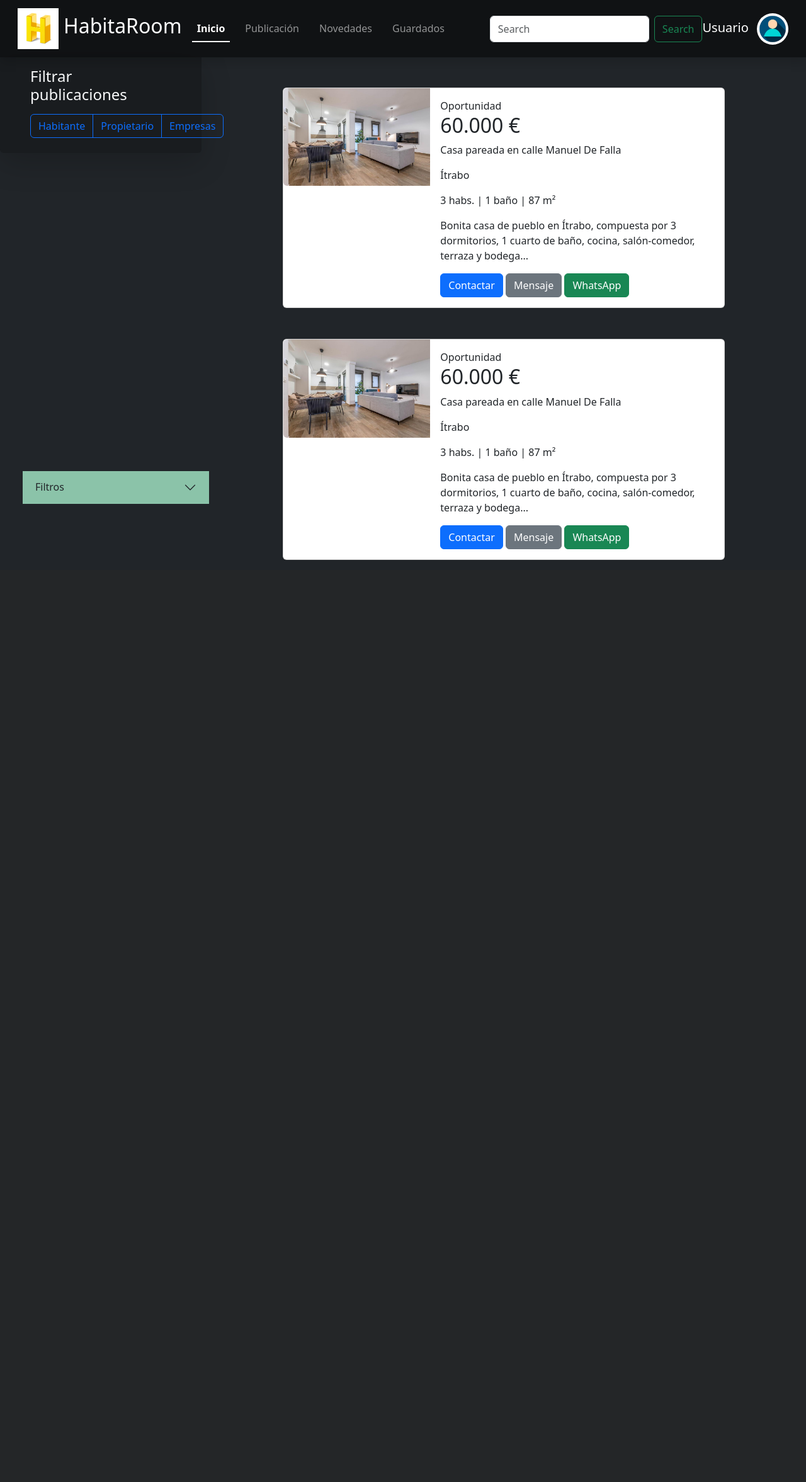
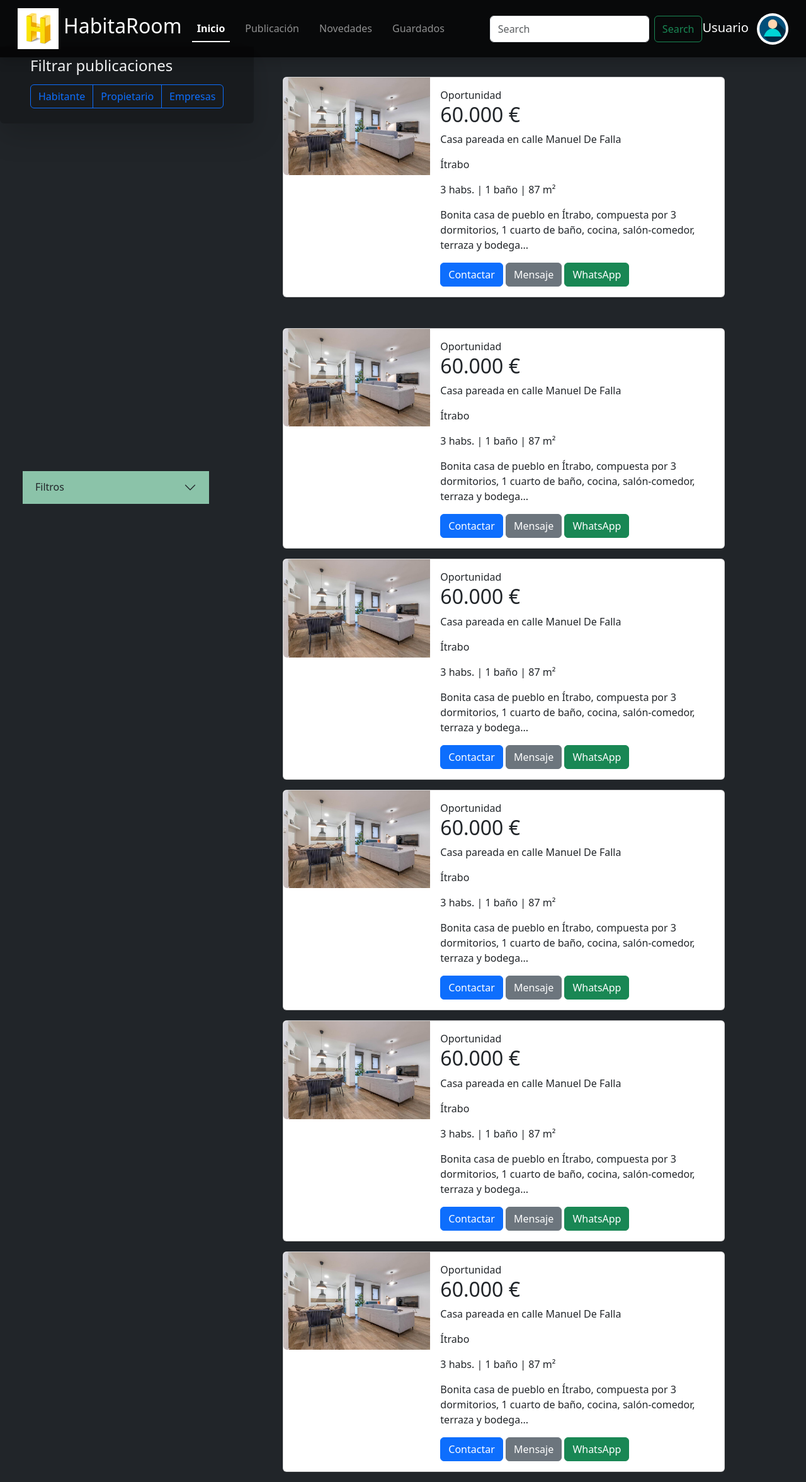
Before and after one commit to AmendanoLuis/HabitaRoom, a PHP site: page /index2.html in a window 1280 px wide. Shown: the whole page at 63% size. Before the commit the page ends 889 px from the top, so only its background shows below. Run offline with PHP 8.4, Linux system fonts and the light colour scheme.

Commit message:
Añadido posicion fixed para el menu de navegación, el contenedor de filtro por publicaciones (categoria) asi siempre seran visibles aunque bajemos en la web y bloque de espaciado sin fondo para obtener un espaciado con respecto a la parte superior de la ventana de la web.

```diff
--- a/index2.html
+++ b/index2.html
@@ -13,7 +13,7 @@
 
 <body class="bg-dark">
     <!-- Barra de Navegación -->
-    <nav class="navbar d-block navbar-dark navbar-expand-lg bg-black bg-opacity-50 shadow">
+    <nav class="navbar d-block navbar-dark navbar-expand-lg bg-black bg-opacity-75 shadow fixed-top">
 
         <div class="container-fluid">
             <a class="navbar-brand ms-auto d-flex justify-content-center align-items-center" href="#">
@@ -83,13 +83,14 @@
             </a>
         </div>
     </nav>
+    <div class="bloque-menu-nav"></div>
     <!-- Contenido -->
     <div class="container-fluid text-light">
         <div class="row">
             <div class="col-3">
 
                 <!-- Contenedor de Categoria-->
-                <div class="row mb-auto">
+                <div class="row mb-auto position-fixed">
                     <div class="container py-3 pb-4 px-5 bg-black bg-opacity-25 shadow-lg mb-5 rounded-bottom">
                         <h4 class="mb-3">Filtrar publicaciones </h4>
                         <div class="btn-group" role="group" aria-label="Basic radio toggle button group">
@@ -313,6 +314,110 @@
                             </div>
                         </div>
                     </div>
+                </div><!-- PUBLICACION 1 -->
+                <div class="card mb-3 w-75" >
+                    <div class="row g-0">
+                        <div class="col-md-4">
+                            <img src="resources/ejemploPiso1.jpg" class="img-fluid rounded-start"
+                                alt="Imagen de la propiedad">
+                        </div>
+                        <div class="col-md-8">
+                            <div class="card-body">
+                                <span class="caracPubli">Oportunidad</span>
+                                <h2 class="precioPubli">60.000 €</h2>
+                                <p class="tituloPubli">Casa pareada en calle Manuel De Falla</p>
+                                <p class="ubicacionVivPubli">Ítrabo</p>
+                                <p class="infoVivPubli">3 habs. | 1 baño | 87 m²</p>
+                                <p class="descripccionPubli">
+                                    Bonita casa de pueblo en Ítrabo, compuesta por 3 dormitorios, 1 cuarto de baño,
+                                    cocina, salón-comedor, terraza y bodega...
+                                </p>
+                                <div class="contBtnsPubli">
+                                    <button class="btnContactPubli btn btn-primary">Contactar</button>
+                                    <button class="btnMensajePubli btn btn-secondary">Mensaje</button>
+                                    <button class="btn-whatsapp-publi btn btn-success">WhatsApp</button>
+                                </div>
+                            </div>
+                        </div>
+                    </div>
+                </div><!-- PUBLICACION 1 -->
+                <div class="card mb-3 w-75" >
+                    <div class="row g-0">
+                        <div class="col-md-4">
+                            <img src="resources/ejemploPiso1.jpg" class="img-fluid rounded-start"
+                                alt="Imagen de la propiedad">
+                        </div>
+                        <div class="col-md-8">
+                            <div class="card-body">
+                                <span class="caracPubli">Oportunidad</span>
+                                <h2 class="precioPubli">60.000 €</h2>
+                                <p class="tituloPubli">Casa pareada en calle Manuel De Falla</p>
+                                <p class="ubicacionVivPubli">Ítrabo</p>
+                                <p class="infoVivPubli">3 habs. | 1 baño | 87 m²</p>
+                                <p class="descripccionPubli">
+                                    Bonita casa de pueblo en Ítrabo, compuesta por 3 dormitorios, 1 cuarto de baño,
+                                    cocina, salón-comedor, terraza y bodega...
+                                </p>
+                                <div class="contBtnsPubli">
+                                    <button class="btnContactPubli btn btn-primary">Contactar</button>
+                                    <button class="btnMensajePubli btn btn-secondary">Mensaje</button>
+                                    <button class="btn-whatsapp-publi btn btn-success">WhatsApp</button>
+                                </div>
+                            </div>
+                        </div>
+                    </div>
+                </div><!-- PUBLICACION 1 -->
+                <div class="card mb-3 w-75" >
+                    <div class="row g-0">
+                        <div class="col-md-4">
+                            <img src="resources/ejemploPiso1.jpg" class="img-fluid rounded-start"
+                                alt="Imagen de la propiedad">
+                        </div>
+                        <div class="col-md-8">
+                            <div class="card-body">
+                                <span class="caracPubli">Oportunidad</span>
+                                <h2 class="precioPubli">60.000 €</h2>
+                                <p class="tituloPubli">Casa pareada en calle Manuel De Falla</p>
+                                <p class="ubicacionVivPubli">Ítrabo</p>
+                                <p class="infoVivPubli">3 habs. | 1 baño | 87 m²</p>
+                                <p class="descripccionPubli">
+                                    Bonita casa de pueblo en Ítrabo, compuesta por 3 dormitorios, 1 cuarto de baño,
+                                    cocina, salón-comedor, terraza y bodega...
+                                </p>
+                                <div class="contBtnsPubli">
+                                    <button class="btnContactPubli btn btn-primary">Contactar</button>
+                                    <button class="btnMensajePubli btn btn-secondary">Mensaje</button>
+                                    <button class="btn-whatsapp-publi btn btn-success">WhatsApp</button>
+                                </div>
+                            </div>
+                        </div>
+                    </div>
+                </div><!-- PUBLICACION 1 -->
+                <div class="card mb-3 w-75" >
+                    <div class="row g-0">
+                        <div class="col-md-4">
+                            <img src="resources/ejemploPiso1.jpg" class="img-fluid rounded-start"
+                                alt="Imagen de la propiedad">
+                        </div>
+                        <div class="col-md-8">
+                            <div class="card-body">
+                                <span class="caracPubli">Oportunidad</span>
+                                <h2 class="precioPubli">60.000 €</h2>
+                                <p class="tituloPubli">Casa pareada en calle Manuel De Falla</p>
+                                <p class="ubicacionVivPubli">Ítrabo</p>
+                                <p class="infoVivPubli">3 habs. | 1 baño | 87 m²</p>
+                                <p class="descripccionPubli">
+                                    Bonita casa de pueblo en Ítrabo, compuesta por 3 dormitorios, 1 cuarto de baño,
+                                    cocina, salón-comedor, terraza y bodega...
+                                </p>
+                                <div class="contBtnsPubli">
+                                    <button class="btnContactPubli btn btn-primary">Contactar</button>
+                                    <button class="btnMensajePubli btn btn-secondary">Mensaje</button>
+                                    <button class="btn-whatsapp-publi btn btn-success">WhatsApp</button>
+                                </div>
+                            </div>
+                        </div>
+                    </div>
                 </div>
 
 
--- a/styles.css
+++ b/styles.css
@@ -1,3 +1,7 @@
+.bloque-menu-nav{
+    height: 9.2vh;
+}
+
 #btn-filtros {
     border-radius: 5px 5px 0px 0px;
 }
```
